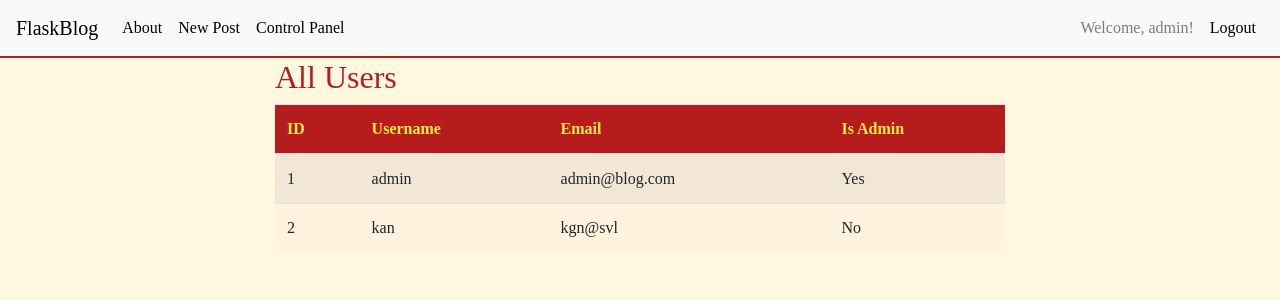
After one commit to ykaganozturk/blog-flask, a Flask app: page /admin in a window 1280 px wide. The commit adds this page. Shown: the top 300 px of the page. Run offline with Flask 3, Linux system fonts and the light colour scheme; a user stored in the database is signed in; data comes from the database, SQL or seed files in the repository; some libraries are stand-ins or nearby versions.

Commit message:
Update: Project

```diff
--- a/app.py
+++ b/app.py
@@ -1,156 +1,158 @@
-from flask import Flask, render_template, request, url_for, flash, redirect
+from flask import Flask, render_template, request, redirect, url_for, flash, session
+from werkzeug.security import generate_password_hash, check_password_hash
 import sqlite3
-from werkzeug.exceptions import abort
-from werkzeug.security import generate_password_hash, check_password_hash
 
 app = Flask(__name__)
-app.config['SECRET_KEY'] = 'jRv8sL2pFwXhN5aG9zQ3bU7cY6dA1eR3'
+app.secret_key = 'your_secret_key'
 
-
-# Open the connection between the db and our app
-def get_connection():
-    conn = sqlite3.connect("database.db")
+def get_db_connection():
+    conn = sqlite3.connect('database.db')
     conn.row_factory = sqlite3.Row
     return conn
 
-# Function to get the post id
-def get_post(post_id):
-    conn = get_connection()
-    post = conn.execute('SELECT * FROM posts WHERE id = ?',
-    (post_id,)).fetchone()
-    conn.close
-    if post is None:
-        abort(404)
-    return post
+@app.route('/')
+def index():
+    conn = get_db_connection()
+    posts = conn.execute('SELECT * FROM post').fetchall()
+    conn.close()
+    return render_template('index.html', posts=posts)
 
-@app.route("/")
-def index():
-    # We used the connection to bring all the data from the table
-    conn = get_connection()
-    posts = conn.execute('SELECT * FROM posts').fetchall()
-    return render_template("index.html", posts=posts)
-
-@app.route("/<int:post_id>")
-def post(post_id):
-    post = get_post(post_id)
-    return render_template("post.html", post=post)
-
-@app.route("/create", methods = ['GET', 'POST'])
-def create():
-    if request.method == 'POST':
-        title = request.form['title']
-        content = request.form['content']
-
-        if not title:
-            flash("Title is required!")
-
-        conn = get_connection()
-        conn.execute("INSERT INTO posts (title, content) VALUES (?, ?)",
-        (title, content))
-        conn.commit()
-        conn.close()
-        return redirect(url_for('index'))
-
-    return render_template("create.html")
-
-@app.route('/<int:id>/edit', methods=('GET', 'POST'))
-def edit(id):
-    post = get_post(id)
-    if request.method == 'POST':
-        title = request.form['title']
-        content = request.form['content']
-        if not title:
-            flash('Title is required!')
-        else:
-            conn = get_connection()
-            conn.execute('UPDATE posts SET title = ?, content = ?'
-            ' WHERE id = ?',
-            (title, content, id))
-        conn.commit()
-        conn.close()
-        return redirect(url_for('index'))
-    return render_template("edit.html", post=post)
-
-@app.route('/<int:id>/delete', methods=('GET', 'POST'))
-def delete(id):
-    post = get_post(id)
-    conn = get_connection()
-    conn.execute('DELETE FROM posts WHERE id = ?', (id,))
-    conn.commit()
-    conn.close()
-    flash(' "{}" was successfully deleted!'.format(post['title']))
-    return redirect(url_for('index'))
-
-def get_connection():
-    conn = sqlite3.connect("database.db")
-    conn.row_factory = sqlite3.Row
-    return conn
-
-# Function to get user by email
-def get_user_by_email(email):
-    conn = get_connection()
-    user = conn.execute('SELECT * FROM users WHERE email = ?', (email,)).fetchone()
-    conn.close()
-    return user
-
-@app.route('/register', methods=['GET', 'POST'])
+@app.route('/register', methods=('GET', 'POST'))
 def register():
     if request.method == 'POST':
         username = request.form['username']
         email = request.form['email']
         password = request.form['password']
+        hashed_password = generate_password_hash(password, method='pbkdf2:sha256')
 
-        # Check if email already exists
-        if get_user_by_email(email):
-            flash('Email address already exists', 'error')
-        else:
-            # Hash the password for security
-            hashed_password = generate_password_hash(password, method='pbkdf2:sha512')
-            conn = get_connection()
-            conn.execute('INSERT INTO users (username, email, password) VALUES (?, ?, ?)', (username, email, hashed_password))
-            conn.commit()
-            conn.close()
-            flash('Registration successful!', 'success')
-            return redirect(url_for('login'))
+        conn = get_db_connection()
+        conn.execute('INSERT INTO user (username, email, password) VALUES (?, ?, ?)',
+                     (username, email, hashed_password))
+        conn.commit()
+        conn.close()
+
+        flash('You have successfully registered!', 'success')
+        return redirect(url_for('login'))
+
     return render_template('register.html')
 
-@app.route('/login', methods=['GET', 'POST'])
+@app.route('/login', methods=('GET', 'POST'))
 def login():
     if request.method == 'POST':
         email = request.form['email']
         password = request.form['password']
 
-        # Fetch the user from the database
-        user = get_user_by_email(email)
+        conn = get_db_connection()
+        user = conn.execute('SELECT * FROM user WHERE email = ?', (email,)).fetchone()
+        conn.close()
 
-        # Check if user exists and password is correct
         if user and check_password_hash(user['password'], password):
-            flash('Login successful!', 'success')
+            session['user_id'] = user['id']
+            session['username'] = user['username']
+            session['is_admin'] = user['is_admin']
+            flash('You have successfully logged in!', 'success')
+            if user['is_admin']:
+                return redirect(url_for('admin'))
             return redirect(url_for('index'))
-        else:
-            flash('Invalid email or password', 'error')
+
+        flash('Invalid email or password', 'danger')
 
     return render_template('login.html')
 
+@app.route('/logout')
+def logout():
+    session.clear()
+    flash('You have successfully logged out.', 'success')
+    return redirect(url_for('index'))
 
+@app.route('/create', methods=('GET', 'POST'))
+def create():
+    if 'user_id' not in session:
+        flash('You need to be logged in to create a post.', 'danger')
+        return redirect(url_for('login'))
 
-def hash_existing_passwords():
-    conn = sqlite3.connect("database.db")
-    cursor = conn.cursor()
-    cursor.execute('SELECT id, password FROM users')
-    users = cursor.fetchall()
+    if request.method == 'POST':
+        title = request.form['title']
+        content = request.form['content']
 
-    for user in users:
-        user_id, password = user
-        hashed_password = generate_password_hash(password, method='pbkdf2:sha512')
-        cursor.execute('UPDATE users SET password = ? WHERE id = ?', (hashed_password, user_id))
+        conn = get_db_connection()
+        conn.execute('INSERT INTO post (title, content, user_id) VALUES (?, ?, ?)',
+                     (title, content, session['user_id']))
+        conn.commit()
+        conn.close()
 
+        flash('Your post has been created!', 'success')
+        return redirect(url_for('index'))
+
+    return render_template('create.html')
+
+@app.route('/admin')
+def admin():
+    if 'user_id' not in session or not session.get('is_admin'):
+        flash('You do not have access to this page.', 'danger')
+        return redirect(url_for('index'))
+
+    conn = get_db_connection()
+    users = conn.execute('SELECT * FROM user').fetchall()
+    conn.close()
+    return render_template('admin.html', users=users)
+
+@app.route('/post/<int:post_id>')
+def post(post_id):
+    conn = get_db_connection()
+    post = conn.execute('SELECT * FROM post WHERE id = ?', (post_id,)).fetchone()
+    conn.close()
+    if post is None:
+        flash('Post not found!', 'danger')
+        return redirect(url_for('index'))
+    return render_template('post.html', post=post)
+
+@app.route('/edit/<int:id>', methods=('GET', 'POST'))
+def edit(id):
+    conn = get_db_connection()
+    post = conn.execute('SELECT * FROM post WHERE id = ?', (id,)).fetchone()
+
+    if post is None:
+        flash('Post not found!', 'danger')
+        return redirect(url_for('index'))
+
+    if 'user_id' not in session or (post['user_id'] != session['user_id'] and not session.get('is_admin')):
+        flash('You do not have permission to edit this post.', 'danger')
+        return redirect(url_for('index'))
+
+    if request.method == 'POST':
+        title = request.form['title']
+        content = request.form['content']
+
+        conn.execute('UPDATE post SET title = ?, content = ? WHERE id = ?',
+                     (title, content, id))
+        conn.commit()
+        conn.close()
+
+        flash('Post has been updated!', 'success')
+        return redirect(url_for('index'))
+
+    conn.close()
+    return render_template('edit.html', post=post)
+
+@app.route('/delete/<int:id>', methods=('POST',))
+def delete(id):
+    conn = get_db_connection()
+    post = conn.execute('SELECT * FROM post WHERE id = ?', (id,)).fetchone()
+
+    if post is None:
+        flash('Post not found!', 'danger')
+        return redirect(url_for('index'))
+
+    if 'user_id' not in session or (post['user_id'] != session['user_id'] and not session.get('is_admin')):
+        flash('You do not have permission to delete this post.', 'danger')
+        return redirect(url_for('index'))
+
+    conn.execute('DELETE FROM post WHERE id = ?', (id,))
     conn.commit()
     conn.close()
-
-hash_existing_passwords()
-
-
+    flash('Post has been deleted!', 'success')
+    return redirect(url_for('index'))
 
 if __name__ == '__main__':
     app.run(debug=True)
--- a/static/style.css
+++ b/static/style.css
@@ -1,6 +1,87 @@
-h1 {
-    border: 2px #eee solid;
-    color: brown;
+/* Genel site ayarları */
+body {
+    background-color: #fff8e1;
+    color: #333;
+    font-family: 'Times New Roman', Times, serif;
+}
+
+/* Navbar ayarları */
+.navbar {
+    background-color: #ffeb3b; /* Sarı ton */
+    border-bottom: 2px solid #b71c1c; /* Kırmızı ton */
+}
+
+.navbar-brand,
+.nav-link {
+    color: #000 !important; /* Siyah renk */
+}
+
+.nav-link:hover {
+    color: #fff !important;
+    background-color: #d32f2f;
+    border-radius: 4px;
+}
+
+/* Başlık ayarları */
+h1, h2, h3, h4, h5, h6 {
+    color: #b71c1c; /* Kırmızı ton */
+}
+
+/* Düğme ayarları */
+.btn-primary {
+    background-color: #b71c1c;
+    border-color: #b71c1c;
+}
+
+.btn-primary:hover {
+    background-color: #d32f2f;
+    border-color: #d32f2f;
+}
+
+/* Uyarı mesajları */
+.alert-danger {
+    background-color: #ffeb3b;
+    color: #b71c1c;
+    border-color: #b71c1c;
+}
+
+/* Tablo stil ayarları */
+.table {
+    background-color: #fff3e0;
+}
+
+.table thead th {
+    background-color: #b71c1c;
+    color: #ffeb3b;
+}
+
+.table tbody tr:hover {
+    background-color: #ffe0b2;
+}
+
+/* Form ve giriş alanları */
+.form-control {
+    border: 1px solid #b71c1c;
+    background-color: #fff8e1;
+}
+
+.form-control:focus {
+    border-color: #ffeb3b;
+    box-shadow: 0 0 0 0.2rem rgba(255, 235, 59, 0.25);
+}
+
+/* Footer */
+footer {
+    background-color: #b71c1c;
+    color: #ffeb3b;
+    padding: 10px 0;
     text-align: center;
-    padding: 10px;
+    position: fixed;
+    width: 100%;
+    bottom: 0;
 }
+
+/* Diğer stil ayarları */
+hr {
+    border-top: 1px solid #b71c1c;
+}
--- /dev/null
+++ b/templates/admin.html
@@ -0,0 +1,31 @@
+{% extends 'base.html' %}
+
+{% block title %}Admin Panel{% endblock %}
+
+{% block content %}
+<div class="row">
+    <div class="col-md-8 offset-md-2">
+        <h2>All Users</h2>
+        <table class="table table-striped">
+            <thead>
+                <tr>
+                    <th>ID</th>
+                    <th>Username</th>
+                    <th>Email</th>
+                    <th>Is Admin</th>
+                </tr>
+            </thead>
+            <tbody>
+                {% for user in users %}
+                <tr>
+                    <td>{{ user.id }}</td>
+                    <td>{{ user.username }}</td>
+                    <td>{{ user.email }}</td>
+                    <td>{{ 'Yes' if user.is_admin else 'No' }}</td>
+                </tr>
+                {% endfor %}
+            </tbody>
+        </table>
+    </div>
+</div>
+{% endblock %}
--- a/templates/base.html
+++ b/templates/base.html
@@ -9,6 +9,8 @@
     <link rel="stylesheet" href="https://stackpath.bootstrapcdn.com/bootstrap/4.3.1/css/bootstrap.min.css"
           integrity="sha384-ggOyR0iXCbMQv3Xipma34MD+dH/1fQ784/j6cY/iJTQUOhcWr7x9JvoRxT2MZw1T"
           crossorigin="anonymous">
+    <!-- Custom CSS -->
+    <link rel="stylesheet" href="{{ url_for('static', filename='style.css') }}">
 
     <title>{% block title %} {% endblock %}</title>
 </head>
@@ -27,11 +29,16 @@
                 <li class="nav-item">
                     <a class="nav-link" href="{{ url_for('create') }}">New Post</a>
                 </li>
+                {% if session.get('is_admin') %}
+                <li class="nav-item">
+                    <a class="nav-link" href="{{ url_for('admin') }}">Control Panel</a>
+                </li>
+                {% endif %}
             </ul>
-            {% if current_user %}
+            {% if 'user_id' in session %}
             <ul class="navbar-nav">
                 <li class="nav-item">
-                    <span class="navbar-text mr-2">Welcome, {{ current_user.username }}!</span>
+                    <span class="navbar-text mr-2">Welcome, {{ session['username'] }}!</span>
                 </li>
                 <li class="nav-item">
                     <a class="nav-link" href="{{ url_for('logout') }}">Logout</a>
--- a/templates/post.html
+++ b/templates/post.html
@@ -3,4 +3,10 @@
     <h2>{% block title %} {{ post['title'] }} {% endblock %}</h2>
     <span class="badge badge-primary">{{ post['created'] }}</span>
     <p>{{ post['content'] }}</p>
+    {% if session.get('user_id') == post['user_id'] or session.get('is_admin') %}
+        <a href="{{ url_for('edit', id=post['id']) }}" class="btn btn-warning">Edit</a>
+        <form action="{{ url_for('delete', id=post['id']) }}" method="post" style="display:inline;">
+            <button type="submit" class="btn btn-danger">Delete</button>
+        </form>
+    {% endif %}
 {% endblock %}
```
Also changed, not shown: init_db.py (+6 -14 lines), schema.sql (+11 -10 lines), templates/index.html (+8 -3 lines), database.db, 1 other file.
